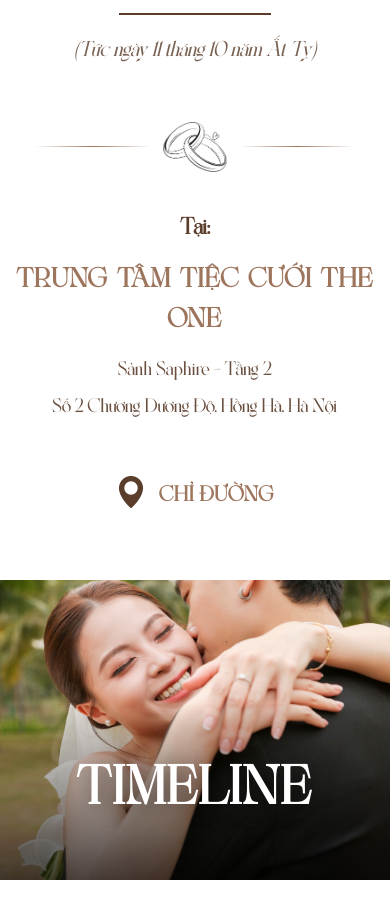
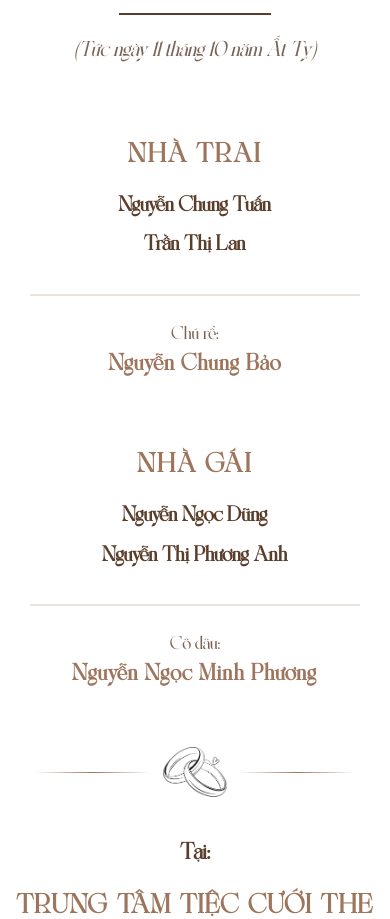
Before and after one commit to zzzogi/savethedate-twistin-mp, a React (Create React App) app: page / in a window 390 px wide. Shown: the part 3020-3939 px from the top of the page. Built offline with nearby package versions, Linux system fonts and the light colour scheme; a web font is replaced by a local one.

Commit message:
forgot parents info

```diff
--- a/src/components/WeddingInfo/WeddingInfo.css
+++ b/src/components/WeddingInfo/WeddingInfo.css
@@ -435,3 +435,125 @@
     display: none;
   }
 }
+
+/* Family Information Section - NEW */
+.family-info-section {
+  margin: 60px auto;
+  max-width: 900px;
+}
+
+.family-grid {
+  display: grid;
+  grid-template-columns: repeat(2, 1fr);
+  gap: 50px;
+}
+
+.family-side {
+  text-align: center;
+  padding: 30px 20px;
+}
+
+.family-side-title {
+  font-size: 1.8rem;
+  color: var(--color-primary);
+  font-weight: 700;
+  margin-bottom: 25px;
+  text-transform: uppercase;
+  letter-spacing: 2px;
+}
+
+.family-parents {
+  margin-bottom: 30px;
+  padding-bottom: 25px;
+  border-bottom: 2px solid rgba(157, 117, 92, 0.2);
+}
+
+.parent-name {
+  font-size: 1.3rem;
+  color: var(--color-dark);
+  font-weight: 600;
+  line-height: 1.8;
+  margin-bottom: 8px;
+}
+
+.family-child {
+  margin-top: 20px;
+}
+
+.child-label {
+  font-size: 1.1rem;
+  color: var(--color-dark);
+  opacity: 0.8;
+  margin-bottom: 8px;
+  font-weight: 500;
+}
+
+.child-name {
+  font-size: 1.4rem;
+  color: var(--color-primary);
+  font-weight: 700;
+  letter-spacing: 1px;
+}
+
+/* Responsive for Family Section */
+@media (max-width: 768px) {
+  .family-info-section {
+    margin: 50px auto;
+  }
+
+  .family-grid {
+    grid-template-columns: 1fr;
+    gap: 40px;
+  }
+
+  .family-side {
+    padding: 25px 15px;
+  }
+
+  .family-side-title {
+    font-size: 1.6rem;
+  }
+
+  .parent-name {
+    font-size: 1.2rem;
+  }
+
+  .child-label {
+    font-size: 1rem;
+  }
+
+  .child-name {
+    font-size: 1.3rem;
+  }
+}
+
+@media (max-width: 480px) {
+  .family-info-section {
+    margin: 40px auto;
+  }
+
+  .family-grid {
+    gap: 35px;
+  }
+
+  .family-side {
+    padding: 20px 15px;
+  }
+
+  .family-side-title {
+    font-size: 1.4rem;
+    margin-bottom: 20px;
+  }
+
+  .parent-name {
+    font-size: 1.1rem;
+  }
+
+  .child-label {
+    font-size: 0.95rem;
+  }
+
+  .child-name {
+    font-size: 1.2rem;
+  }
+}
--- a/src/components/WeddingInfo/WeddingInfo.js
+++ b/src/components/WeddingInfo/WeddingInfo.js
@@ -95,6 +95,37 @@
             <p className="calendar-lunar">(Tức ngày 11 tháng 10 năm Ất Tỵ)</p>
           </div>
 
+          {/* NEW: Family Information */}
+          <div className="family-info-section">
+            <div className="family-grid">
+              {/* Nhà Trai */}
+              <div className="family-side">
+                <h4 className="family-side-title">Nhà trai</h4>
+                <div className="family-parents">
+                  <p className="parent-name">Nguyễn Chung Tuấn</p>
+                  <p className="parent-name">Trần Thị Lan</p>
+                </div>
+                <div className="family-child">
+                  <p className="child-label">Chú rể:</p>
+                  <p className="child-name">Nguyễn Chung Bảo</p>
+                </div>
+              </div>
+
+              {/* Nhà Gái */}
+              <div className="family-side">
+                <h4 className="family-side-title">Nhà gái</h4>
+                <div className="family-parents">
+                  <p className="parent-name">Nguyễn Ngọc Dũng</p>
+                  <p className="parent-name">Nguyễn Thị Phương Anh</p>
+                </div>
+                <div className="family-child">
+                  <p className="child-label">Cô dâu:</p>
+                  <p className="child-name">Nguyễn Ngọc Minh Phương</p>
+                </div>
+              </div>
+            </div>
+          </div>
+
           <Divider logoSize="large" logo="/images/ring.png" />
 
           {/* Venue Information - WIDER */}
```
